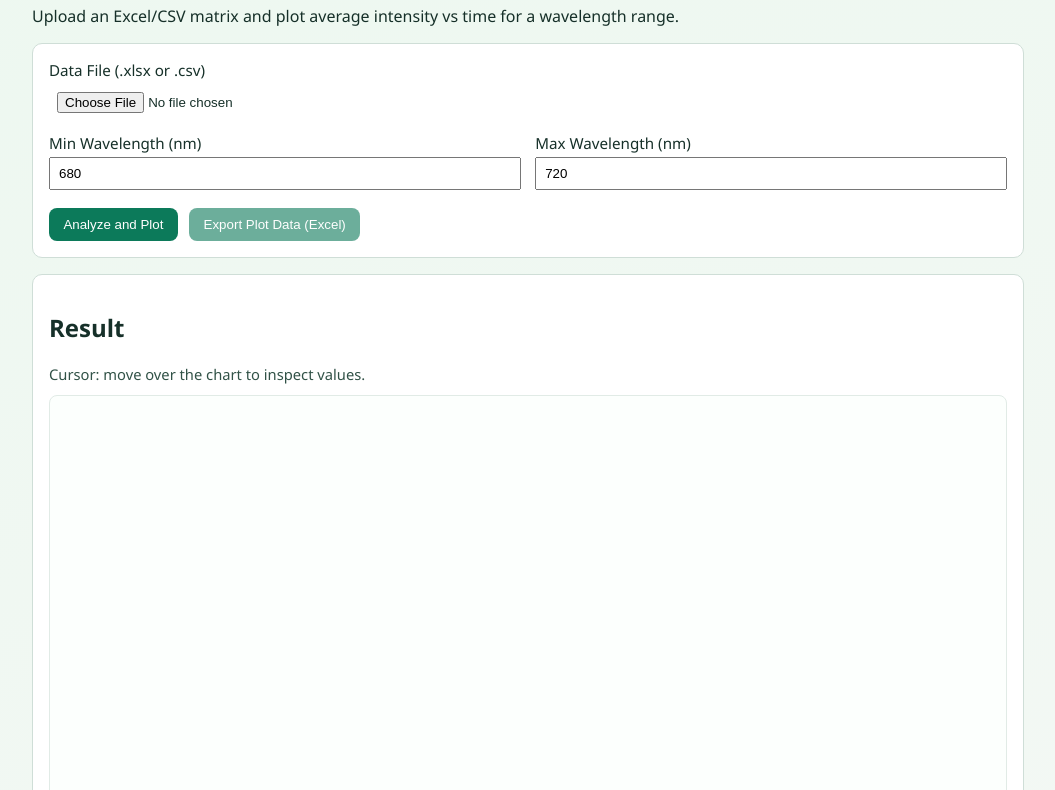
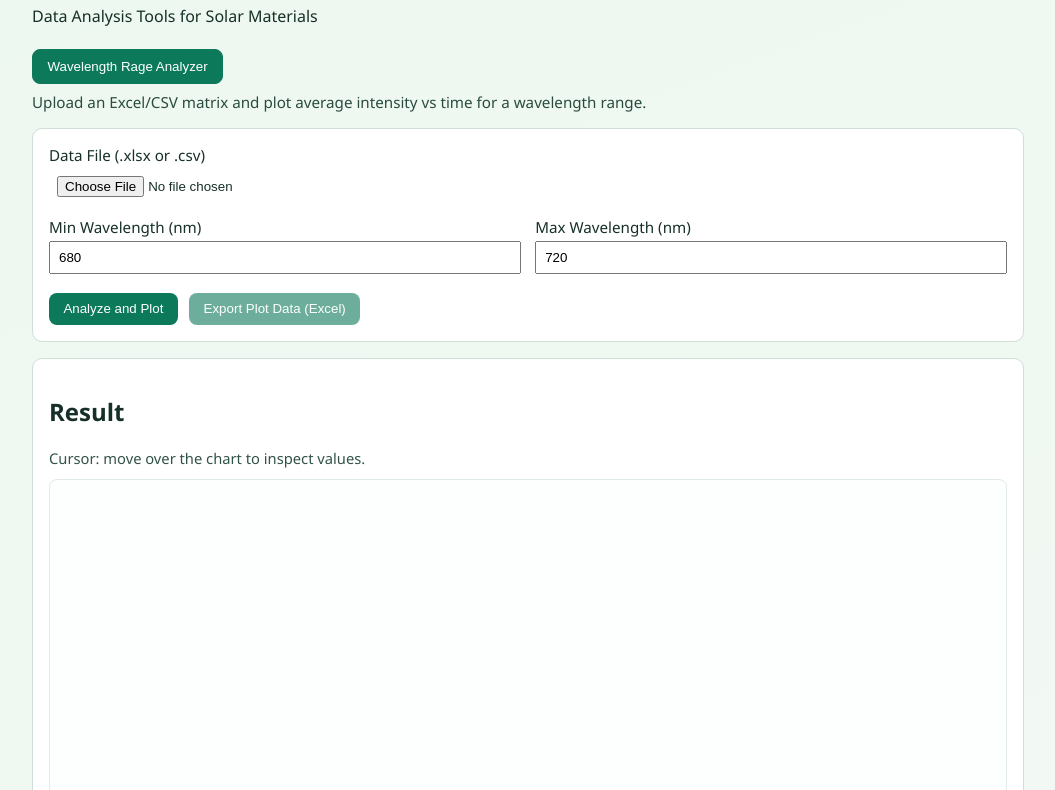
Before and after one commit to ww8899/solar-materials-analysis-tool, a plain HTML site: page static/index.html in a window 1280 px wide. Shown: the part 83-873 px from the top of the page, without its empty margins (112-1167 px from the left). Drawn offline with Linux system fonts and the light colour scheme.

Commit message:
Move wavelength rage analyzer to a tab

```diff
--- a/static/app.js
+++ b/static/app.js
@@ -4,8 +4,43 @@ const errorEl = document.getElementById("error");
 const metaEl = document.getElementById("meta");
 const cursorValuesEl = document.getElementById("cursorValues");
 const exportBtn = document.getElementById("exportBtn");
+const toolTabs = Array.from(document.querySelectorAll("[data-tool-tab]"));
+const toolPanels = Array.from(document.querySelectorAll("[data-tool-panel]"));
+const toolDescriptionEl = document.getElementById("toolDescription");
 
 let lastPlotData = null;
+
+function activateTool(toolId) {
+  toolTabs.forEach((tab) => {
+    const isActive = tab.dataset.toolTab === toolId;
+    tab.classList.toggle("active", isActive);
+    tab.setAttribute("aria-selected", String(isActive));
+  });
+
+  toolPanels.forEach((panel) => {
+    panel.classList.toggle("active", panel.dataset.toolPanel === toolId);
+  });
+
+  if (toolDescriptionEl && toolId === "wavelength-rage") {
+    toolDescriptionEl.textContent =
+      "Upload an Excel/CSV matrix and plot average intensity vs time for a wavelength range.";
+  }
+}
+
+toolTabs.forEach((tab) => {
+  tab.addEventListener("click", () => {
+    const toolId = tab.dataset.toolTab;
+    activateTool(toolId);
+    const panel = toolPanels.find((p) => p.dataset.toolPanel === toolId);
+    if (panel) {
+      panel.scrollIntoView({ behavior: "smooth", block: "start" });
+    }
+  });
+});
+
+if (toolTabs.length) {
+  activateTool(toolTabs[0].dataset.toolTab);
+}
 
 function clearChart() {
   while (chart.firstChild) chart.removeChild(chart.firstChild);
--- a/static/index.html
+++ b/static/index.html
@@ -3,14 +3,24 @@
   <head>
     <meta charset="UTF-8" />
     <meta name="viewport" content="width=device-width, initial-scale=1.0" />
-    <title>Wavelength Range Analyzer</title>
+    <title>Solar Materials Analysis Tool</title>
     <link rel="stylesheet" href="/static/styles.css" />
   </head>
   <body>
     <main class="container">
-      <h1>Wavelength Range Analyzer</h1>
-      <p>Upload an Excel/CSV matrix and plot average intensity vs time for a wavelength range.</p>
+      <h1>Solar Materials Analysis Tool</h1>
+      <p>Data Analysis Tools for Solar Materials</p>
 
+      <div class="tool-tabs" role="tablist" aria-label="Tools">
+        <button class="tool-tab active" type="button" role="tab" aria-selected="true" data-tool-tab="wavelength-rage">
+          Wavelength Rage Analyzer
+        </button>
+      </div>
+
+      <section class="tool-panel active" data-tool-panel="wavelength-rage">
+      <p id="toolDescription" class="tool-description">
+        Upload an Excel/CSV matrix and plot average intensity vs time for a wavelength range.
+      </p>
       <form id="analyzeForm" class="panel">
         <label>
           Data File (.xlsx or .csv)
@@ -41,6 +51,7 @@
       </section>
 
       <pre id="error" class="error"></pre>
+      </section>
     </main>
 
     <script src="/static/app.js"></script>
--- a/static/styles.css
+++ b/static/styles.css
@@ -22,6 +22,38 @@ body {
   max-width: 1024px;
   margin: 1.5rem auto;
   padding: 0 1rem;
+}
+
+.tool-tabs {
+  display: flex;
+  gap: 0.5rem;
+  margin: 1rem 0 0.2rem;
+}
+
+.tool-tab {
+  background: #dbe8e1;
+  color: #1f3f34;
+  border: 1px solid #bfd5cb;
+}
+
+.tool-tab.active {
+  background: var(--accent);
+  color: #fff;
+  border-color: var(--accent);
+}
+
+.tool-panel {
+  display: none;
+}
+
+.tool-panel.active {
+  display: block;
+}
+
+.tool-description {
+  margin: 0.5rem 0 0.8rem;
+  color: #2a4b40;
+  font-size: 0.95rem;
 }
 
 .panel {
```
Also changed, not shown: 1 other file.
